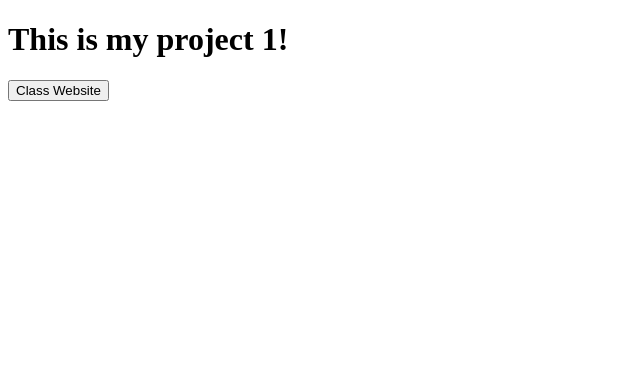
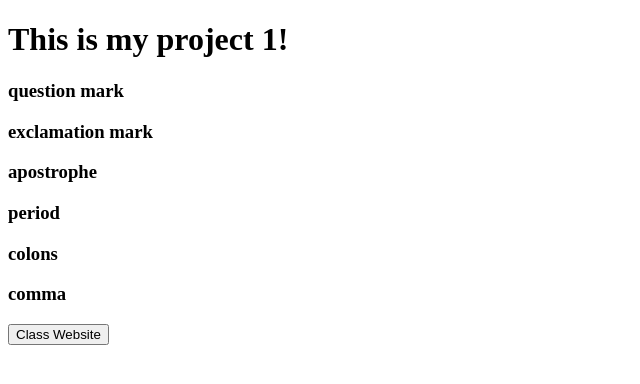
Before and after one commit to zhens297/core-interaction, a plain HTML site: page p1/index.html in a window 1280 px wide. Shown: the whole page, without its empty margins (0-640 px from the left). Drawn offline with Linux system fonts and the light colour scheme.

Commit message:
project 1 push

```diff
--- a/p1/index.html
+++ b/p1/index.html
@@ -7,6 +7,13 @@
 </head>
 <body>
     <h1>This is my project 1!</h1>
+    <h3>question mark</h3>
+    <h3>exclamation mark</h3>
+    <h3>apostrophe</h3>
+    <h3>period</h3>
+    <h3>colons</h3>
+    <h3>comma</h3>
+
     <a href="../index.html"><button>Class Website</button></a>
 
 </body>
```
Also changed, not shown: 1 other file.
